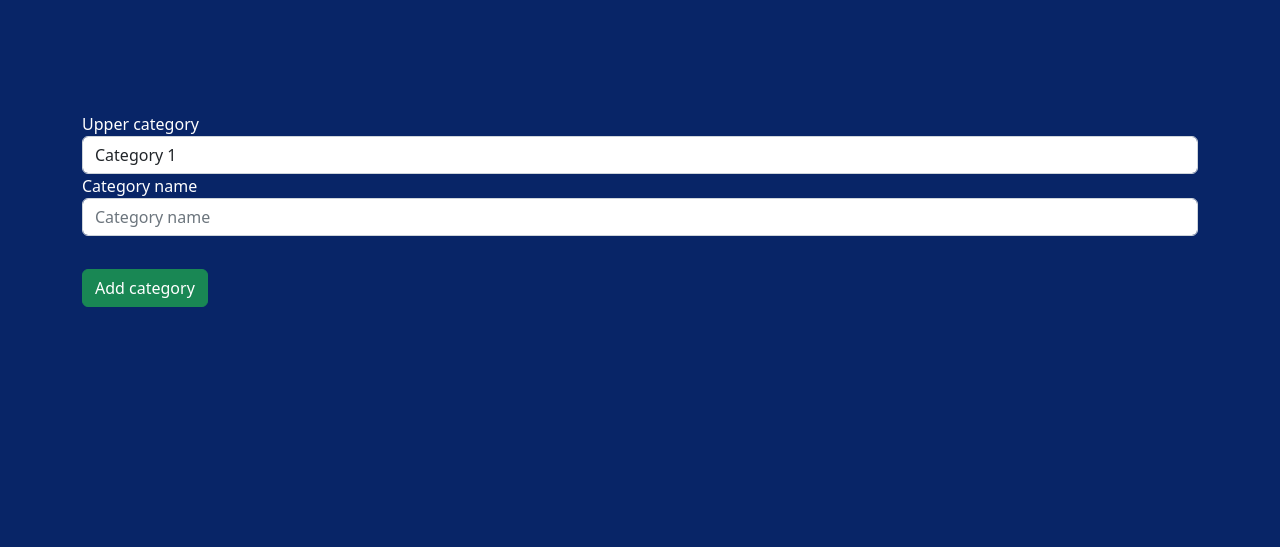
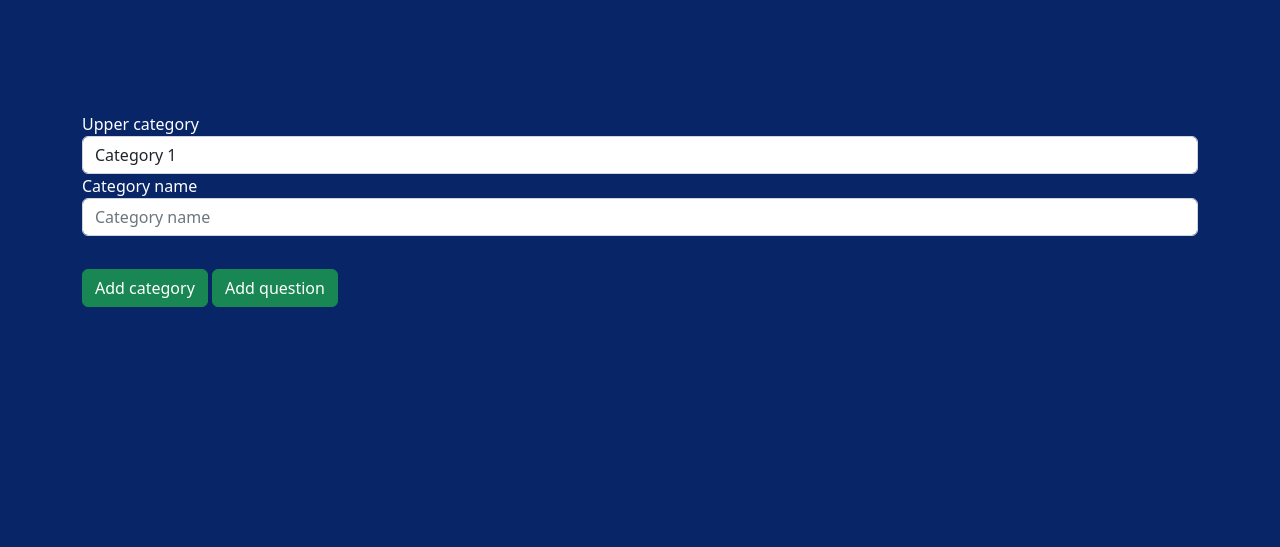
Before and after one commit to MariuszPaluch2001/my-quiz-app, a Django app: template app/templates/add_category.html in a window 1280 px wide. Shown: the part 56-603 px from the top of the page. Run offline with Django 3.2, Linux system fonts and the light colour scheme; the template is opened without the code that fills it, so the values that code supplies are empty.

Commit message:
Add question button in add_category form.

```diff
--- a/app/templates/add_category.html
+++ b/app/templates/add_category.html
@@ -20,7 +20,8 @@
 
 
   </form>
-  <div class="btn-group-vertical gap-5" style=" padding-top: 3%">
+  <div class="btn-group-horizontal gap-5" style=" padding-top: 3%">
     <button type="button" class="btn btn-success">Add category</button>
+    <button type="button" class="btn btn-success">Add question</button>
   </div>
   {% endblock %}
```
